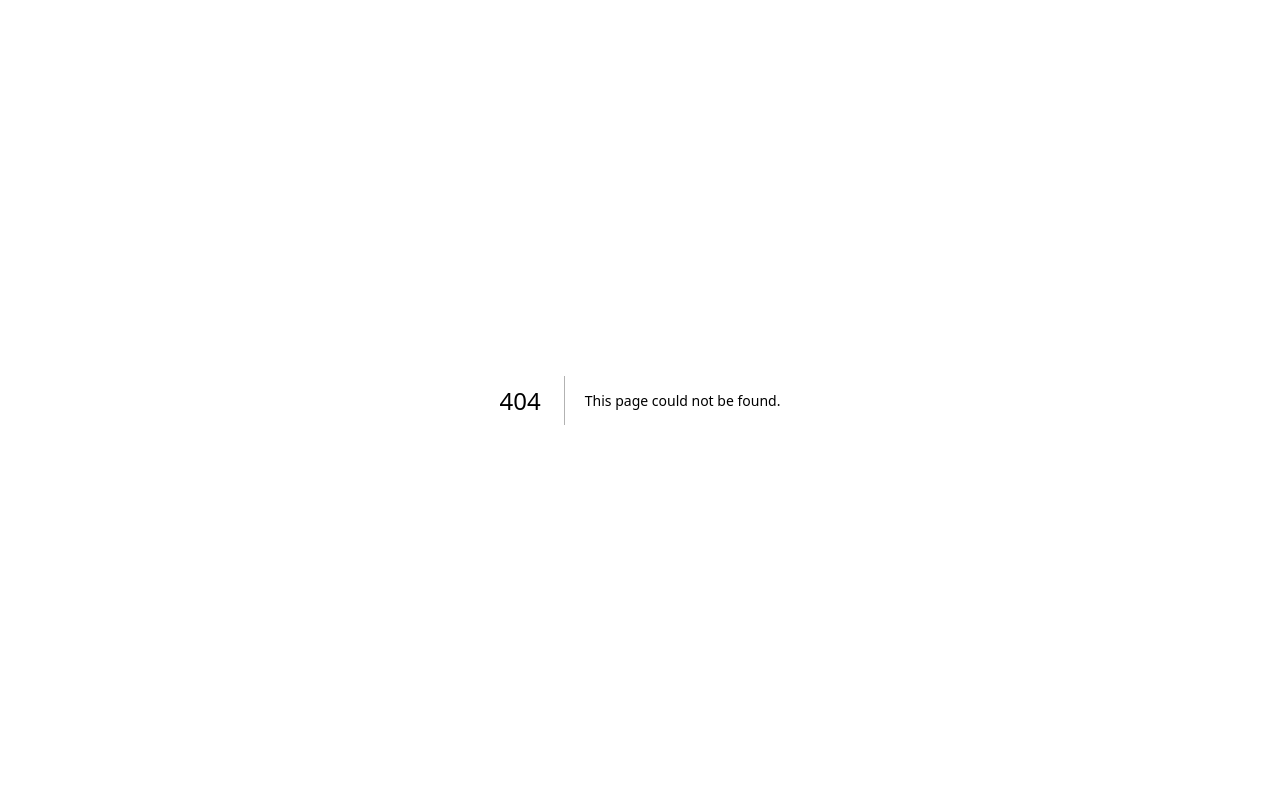
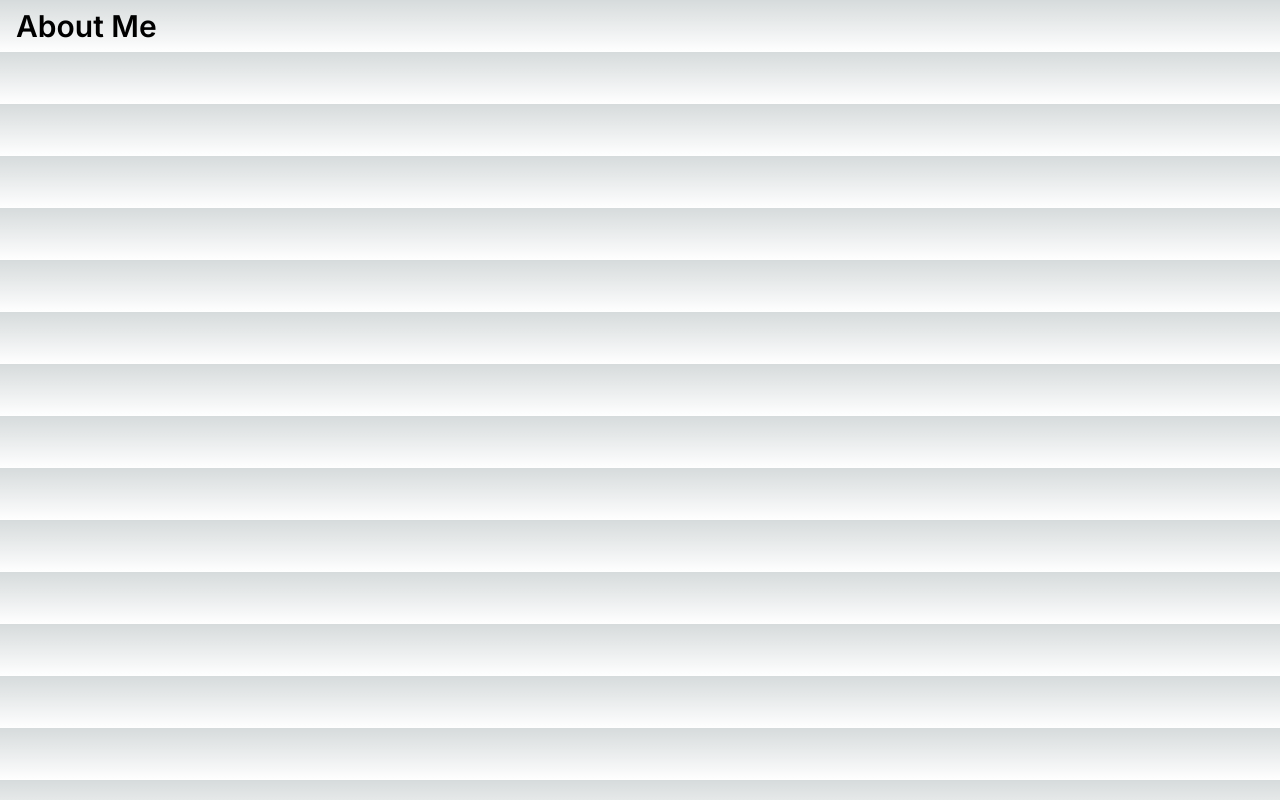
Before and after one commit to ashfaqnisar/portfolio, a Next.js app: page /about in a window 1280 px wide. Before the commit this address had no page. Built offline with nearby package versions, Linux system fonts and the light colour scheme.

Commit message:
feat: Updated the next version and all other components

```diff
--- a/next.config.js
+++ b/next.config.js
@@ -2,6 +2,9 @@
 const nextConfig = {
   experimental: {
     appDir: true,
+    fontLoaders: [
+      { loader: '@next/font/google', options: { subsets: ['latin'] } },
+    ],
   },
 }
 
--- /dev/null
+++ b/src/app/about/page.tsx
@@ -0,0 +1,7 @@
+const Page = () => {
+  return (
+    <h1 className={"text-3xl font-semibold py-2 px-4"}>About Me</h1>
+  );
+};
+
+export default Page;
--- /dev/null
+++ b/src/app/gallery/page.tsx
@@ -0,0 +1,7 @@
+const Page = () => {
+  return (
+    <h1 className={"text-3xl font-semibold py-2 px-4"}>Gallery</h1>
+  );
+};
+
+export default Page;
--- a/src/app/layout.tsx
+++ b/src/app/layout.tsx
@@ -1,5 +1,16 @@
 import './globals.css'
 import {ReactNode} from "react";
+import { Inter, Roboto_Mono } from "@next/font/google";
+
+const inter = Inter({
+  variable: '--font-inter',
+  display: 'optional'
+});
+
+const roboto_mono = Roboto_Mono({
+  variable: '--font-roboto-mono',
+  display: 'optional'
+});
 
 export default function RootLayout({
   children,
@@ -7,7 +18,7 @@ export default function RootLayout({
   children: ReactNode
 }) {
   return (
-    <html lang="en">
+    <html lang="en" className={`${inter.variable} ${roboto_mono.variable}`}>
       {/*
         <head /> will contain the components returned by the nearest parent
         head.tsx. Find out more at https://beta.nextjs.org/docs/api-reference/file-conventions/head
--- a/src/app/page.tsx
+++ b/src/app/page.tsx
@@ -1,8 +1,6 @@
-import Image from 'next/image'
-import { Inter } from '@next/font/google'
-import styles from './page.module.css'
+import Image from "next/image";
+import styles from "./page.module.css";
 
-const inter = Inter({ subsets: ['latin'] })
 
 export default function Home() {
   return (
@@ -18,7 +16,7 @@ export default function Home() {
             target="_blank"
             rel="noopener noreferrer"
           >
-            By{' '}
+            By{" "}
             <Image
               src="/vercel.svg"
               alt="Vercel Logo"
@@ -52,10 +50,10 @@ export default function Home() {
           target="_blank"
           rel="noopener noreferrer"
         >
-          <h2 className={inter.className}>
+          <h2>
             Docs <span>-&gt;</span>
           </h2>
-          <p className={inter.className}>
+          <p>
             Find in-depth information about Next.js features and API.
           </p>
         </a>
@@ -66,11 +64,8 @@ export default function Home() {
           target="_blank"
           rel="noopener noreferrer"
         >
-          <h1 className={"text-5xl font-semibold"}>Templates</h1>
-          <h2 className={inter.className}  style={{fontSize:"3rem"}}>
-            Templates <span>-&gt;</span>
-          </h2>
-          <p className={inter.className}>Explore the Next.js 13 playground.</p>
+          <h2 className={"text-lg font-semibold"}>Templates <span>-&gt;</span></h2>
+          <p>Explore the Next.js 13 playground.</p>
         </a>
 
         <a
@@ -79,14 +74,14 @@ export default function Home() {
           target="_blank"
           rel="noopener noreferrer"
         >
-          <h2 className={inter.className}>
+          <h2 className={"text-rose-700"}>
             Deploy <span>-&gt;</span>
           </h2>
-          <p className={inter.className}>
+          <p>
             Instantly deploy your Next.js site to a shareable URL with Vercel.
           </p>
         </a>
       </div>
     </main>
-  )
+  );
 }
--- /dev/null
+++ b/src/app/projects/page.tsx
@@ -0,0 +1,7 @@
+const Page = () => {
+  return (
+    <h1 className={"text-3xl font-semibold py-2 px-4"}>Projects</h1>
+  );
+};
+
+export default Page;
--- a/src/app/sample/page.tsx
+++ /dev/null
@@ -1,10 +0,0 @@
-
-const Page = () => {
-    return (
-        <h1 className={"text-3xl font-bold underline"}>
-            Hello Sample
-        </h1>
-    );
-};
-
-export default Page;
--- a/tailwind.config.js
+++ b/tailwind.config.js
@@ -1,10 +1,18 @@
+const defaultTheme = require("tailwindcss/defaultTheme")
+
 /** @type {import('tailwindcss').Config} */
 module.exports = {
   content: [
     "./src/app/**/*.{js,ts,jsx,tsx}",
+    "!./node_modules",
   ],
   theme: {
-    extend: {},
+    extend: {
+      fontFamily: {
+        sans: ['var(--font-inter)', ...defaultTheme.fontFamily.sans],
+        mono: ['var(--font-roboto-mono)', ...defaultTheme.fontFamily.mono],
+      },
+    },
   },
   plugins: [],
 }
```
Also changed, not shown: src/app/globals.css (+5 -2 lines).
